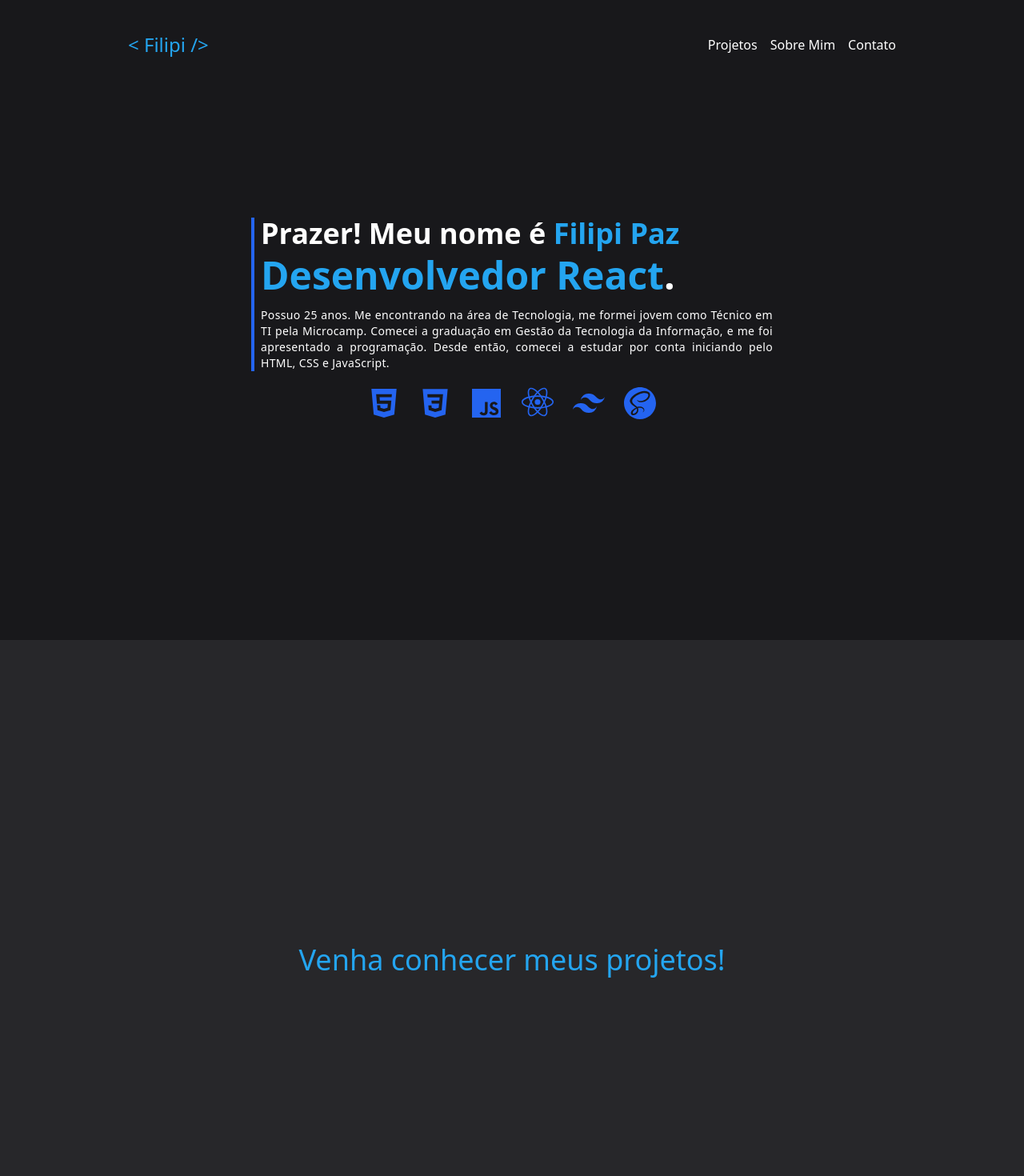
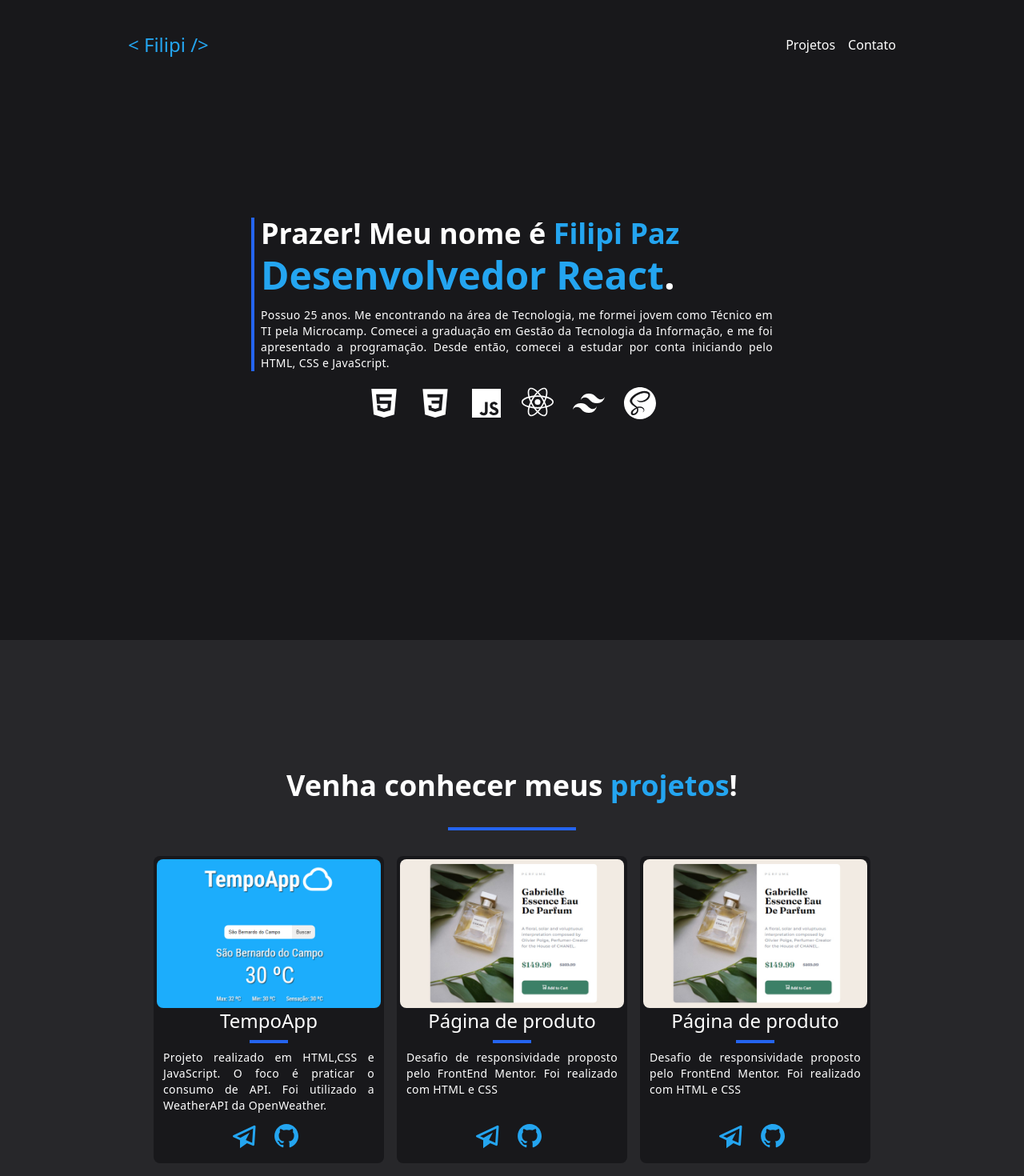
Before and after one commit to filipipaz/portifolio-react, a React (Vite) app: page / in a window 1280 px wide. Shown: the top 1470 px of the page at 80% size. Built offline with nearby package versions, Linux system fonts and the light colour scheme.

Commit message:
Criação da seção de projetos

```diff
--- a/src/App.jsx
+++ b/src/App.jsx
@@ -1,3 +1,4 @@
+import { Contato } from "./components/Contato";
 import { Header } from "./components/Header";
 import { Home } from "./components/Home";
 import { Projetos } from "./components/Projetos";
@@ -8,6 +9,7 @@ function App() {
       <Header />
       <Home />
       <Projetos />
+      <Contato />
     </>
   );
 }
--- /dev/null
+++ b/src/components/Contato/index.jsx
@@ -0,0 +1,10 @@
+export const Contato = () => {
+  return (
+    <section id="contato" className="min-h-screen bg-zinc-900 flex flex-col items-center justify-center">
+      <h1 className="text-4xl font-semibold text-white">
+        Vamos trabalhar <span className="text-cor3-0">juntos</span>!
+      </h1>
+      <div className="w-40 h-1 bg-cor2-0 m-8"></div>
+    </section>
+  );
+};
--- a/src/components/Header/index.jsx
+++ b/src/components/Header/index.jsx
@@ -33,10 +33,7 @@ export const Header = () => {
             <a href="#projetos">Projetos</a>
           </NavLink>
           <NavLink>
-            <a href="">Sobre Mim</a>
-          </NavLink>
-          <NavLink>
-            <a href="">Contato</a>
+            <a href="#contato">Contato</a>
           </NavLink>
         </ul>
       </nav>
--- a/src/components/Home/index.jsx
+++ b/src/components/Home/index.jsx
@@ -6,6 +6,7 @@ import {
   BiLogoCss3,
   BiLogoSass,
 } from "react-icons/bi";
+import { Icone } from "../Icone";
 
 export const Home = () => {
   return (
@@ -25,25 +26,36 @@ export const Home = () => {
           JavaScript.
         </p>
       </div>
-      <div className="flex mx-auto text-cor2-0 gap-4 mt-4 text-5xl">
-        <abbr title="HTML5">
+      <div className="flex mx-auto text-white gap-4 mt-4 text-5xl">
+        <Icone>
+          <abbr title="HTML5"></abbr>
           <BiLogoHtml5 />
-        </abbr>
+        </Icone>
+        <Icone>
           <abbr title="CSS3">
             <BiLogoCss3 />
           </abbr>
+        </Icone>
+        <Icone>
           <abbr title="JavaScript">
             <BiLogoJavascript />
           </abbr>
+        </Icone>
+        <Icone>
           <abbr title="React">
             <BiLogoReact />
           </abbr>
+        </Icone>
+        <Icone>
           <abbr title="TailwindCss">
             <BiLogoTailwindCss />
           </abbr>
+        </Icone>
+        <Icone>
           <abbr title="SASS">
             <BiLogoSass />
           </abbr>
+        </Icone>
       </div>
     </section>
   );
--- /dev/null
+++ b/src/components/Icone/index.jsx
@@ -0,0 +1,3 @@
+export const Icone = ({ children }) => {
+  return <span className="hover:scale-110 hover:text-cor2-0">{children}</span>;
+};
--- a/src/components/Projetos/index.jsx
+++ b/src/components/Projetos/index.jsx
@@ -1,8 +1,74 @@
-export const Projetos = ()=> {
-    return (
-        <section id="projetos" className="h-screen bg-zinc-800 flex justify-center items-center text-cor3-0">
-            <h1 className="text-4xl m-4">Venha conhecer meus projetos!</h1>
+import { BiPaperPlane } from "react-icons/bi";
+import { BiLogoGithub } from "react-icons/bi";
+import { Icone } from "../Icone";
 
-        </section>
-    )
-}
+export const Projetos = () => {
+  const itens = [
+    {
+      nome: "TempoApp",
+      id: "1",
+      img: "../../src/assets/images/portfolio1.jpg",
+      alt: "Imagem do TempoApp.",
+      repositorio: "https://github.com/filipipaz/TempoApp",
+      deploy: "https://tempo-app-rho.vercel.app",
+      descricao: "Projeto realizado em HTML,CSS e JavaScript. O foco é praticar o consumo de API. Foi utilizado a WeatherAPI da OpenWeather.",
+    },
+    {
+      nome: "Página de produto",
+      id: "2",
+      img: "../../src/assets/images/portfolio2.jpg",
+      alt: "",
+      repositorio: "https://github.com/filipipaz/pagina-produto",
+      deploy: "https://produto-sepia.vercel.app",
+      descricao: "Desafio de responsividade proposto pelo FrontEnd Mentor. Foi realizado com HTML e CSS",
+    },
+    {
+      nome: "Página de produto",
+      id: "3",
+      img: "../../src/assets/images/portfolio2.jpg",
+      alt: "",
+      repositorio: "#",
+      deploy: "#",
+      descricao: "Desafio de responsividade proposto pelo FrontEnd Mentor. Foi realizado com HTML e CSS",
+    },
+
+
+
+  ];
+
+  return (
+    <section
+      id="projetos"
+      className="min-h-screen bg-zinc-800 flex flex-col justify-center items-center box-border"
+    >
+      <h1 className="text-4xl font-semibold text-white mt-4">
+        Venha conhecer meus <span className="text-cor3-0">projetos</span>!
+      </h1>
+      <div className="w-40 h-1 bg-cor2-0 m-8"></div>
+      <div className="grid grid-cols-3 gap-4 justify-center">
+          {itens.map((itens) => (
+            <div key={itens.id} className="bg-zinc-900 box-border w-72 h-96 rounded-lg p-1 text-white relative flex flex-col items-center">
+                <img
+                src={itens.img}
+                alt={itens.alt} className="w-full rounded-lg" />
+                <h3 className="text-center text-2xl">{itens.nome}</h3>
+                <div className=" mt-2 w-12 h-1 bg-cor2-0 items-center"></div>
+                <p className="px-2 py-2 text-justify text-sm leading-5 tracking-wide">{itens.descricao}</p>
+                <div className="flex text-4xl text-cor3-0 absolute bottom-4 left-24 text-center gap-4">
+                    <Icone>
+                        <a href={itens.deploy} target="_blank">
+                            <BiPaperPlane />
+                        </a>
+                    </Icone>
+                    <Icone>
+                        <a href={itens.repositorio} target="_blank">
+                            <BiLogoGithub />
+                        </a>
+                    </Icone>
+                </div>
+            </div>
+          ))}
+      </div>
+    </section>
+  );
+};
```
Also changed, not shown: src/assets/images/portfolio1.jpg (added), src/assets/images/portfolio2.jpg (added). Lines whose indentation alone changed are shown as unchanged.
